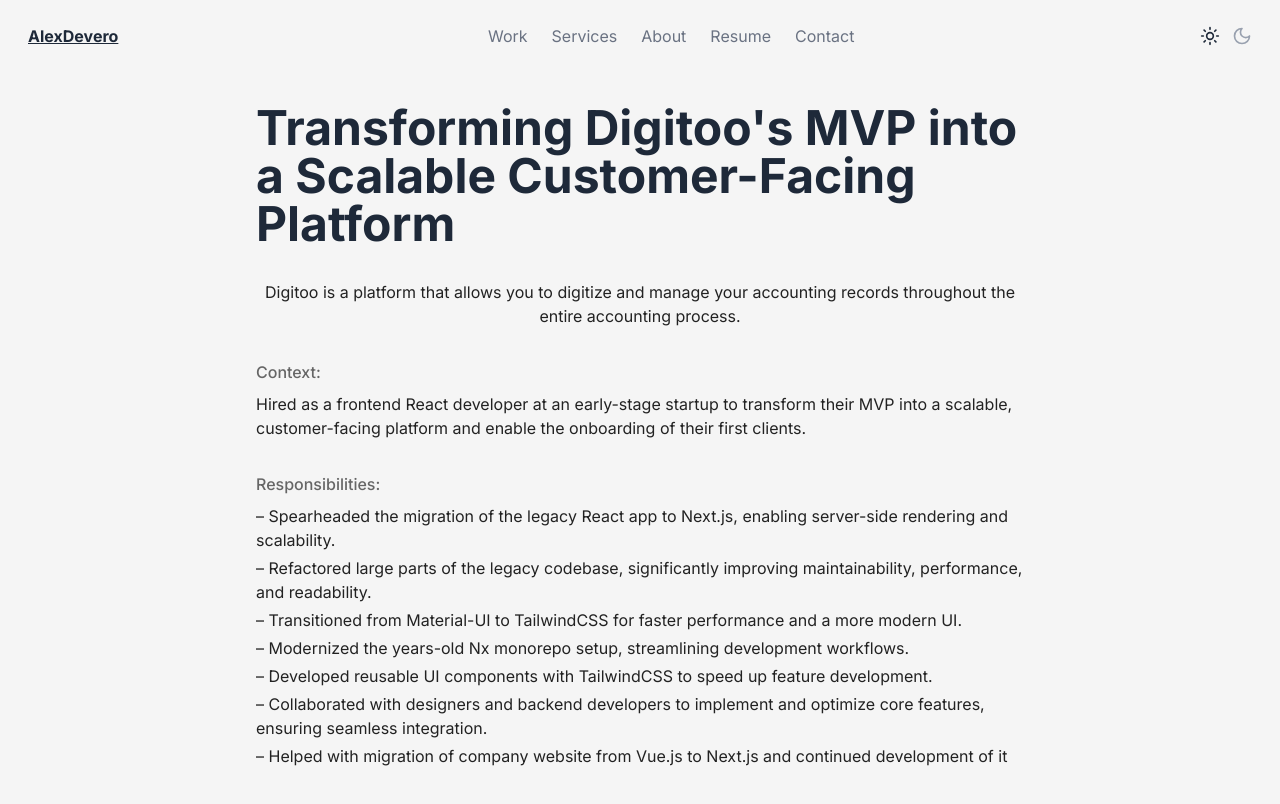
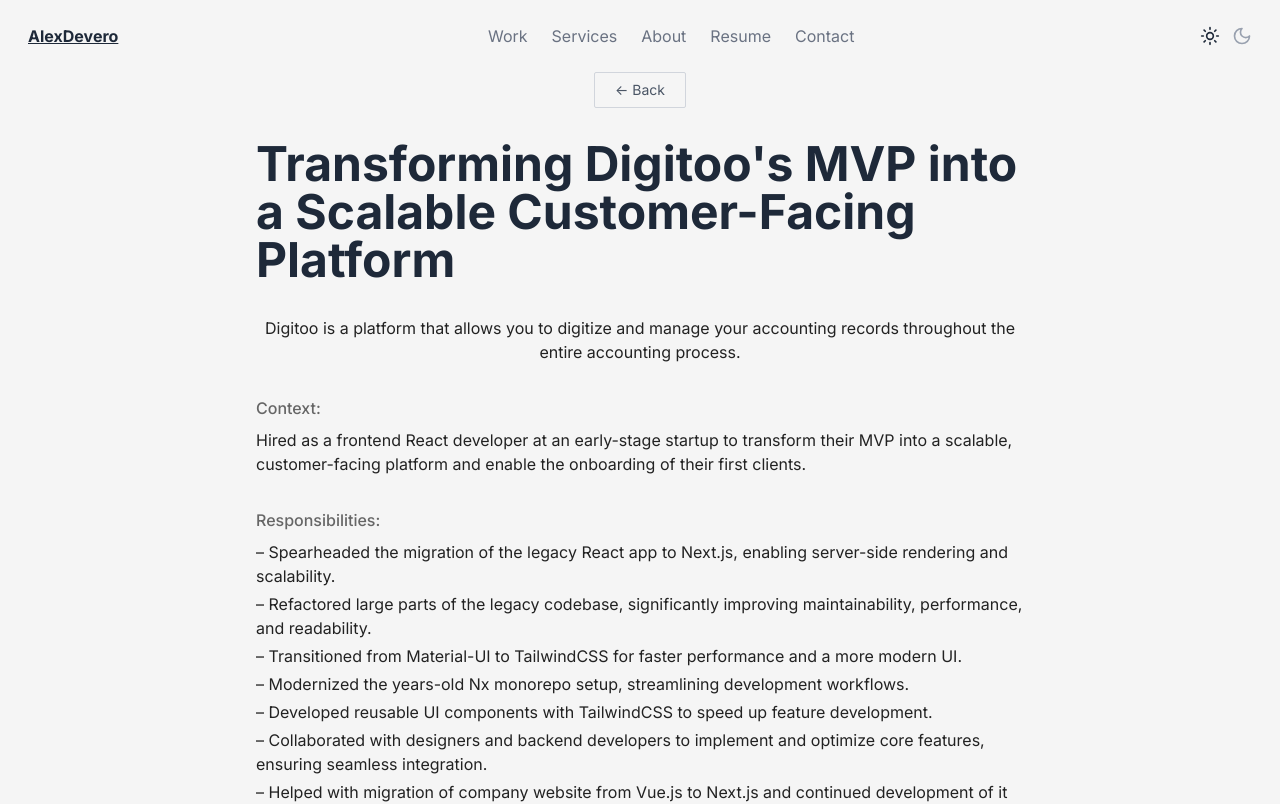
Before and after one commit to alexdevero/alex-devero-website-nextjs, a Next.js app: page /case-study/digitoo in a window 1280 px wide. Shown: the top 804 px of the page. Built offline with nearby package versions, Linux system fonts and the light colour scheme; no server answers; some icons are missing; what next-recaptcha-v3 would draw is missing.

Commit message:
fix: add back btn to existing case study pages

```diff
--- a/src/components/Pages/CaseStudy/Cdn77/Cdn77CaseStudyPage.tsx
+++ b/src/components/Pages/CaseStudy/Cdn77/Cdn77CaseStudyPage.tsx
@@ -1,3 +1,4 @@
+import { Button } from '@/components/Button'
 import { Card } from '@/components/Card/Card'
 import { Cta } from '@/components/Cta/Cta'
 import { DefaultLayout } from '@/components/DefaultLayout'
@@ -10,6 +11,10 @@ import { getWorkDuration } from './utils'
 
 export const Cdn77CaseStudyPage = () => (
   <DefaultLayout>
+    <Button href={routers.work} variant="outline">
+      {'<- Back'}
+    </Button>
+
     <div className="mx-auto flex w-full max-w-3xl flex-col gap-6">
       <div className="flex flex-col items-center">
         <Typography as="h1" className="mb-4 max-w-3xl" variant="h1">
@@ -29,7 +34,7 @@ export const Cdn77CaseStudyPage = () => (
       </div>
 
       <Card fitContent>
-        <Typography as="h2" centered={false} className="mb-3! mt-0!" variant="h4">
+        <Typography as="h2" centered={false} className="mt-0! mb-3!" variant="h4">
           Quick Results
         </Typography>
 
--- a/src/components/Pages/CaseStudy/Digitoo/DigitooCaseStudyPage.tsx
+++ b/src/components/Pages/CaseStudy/Digitoo/DigitooCaseStudyPage.tsx
@@ -1,11 +1,17 @@
+import { Button } from '@/components/Button'
 import { Cta } from '@/components/Cta/Cta'
 import { DefaultLayout } from '@/components/DefaultLayout'
 import { Typography } from '@/components/Typography'
+import { routers } from '@/constants/router'
 
 import { impactAchievements, keyLearnings, responsibilities } from './data'
 
 export const DigitooCaseStudyPage = () => (
   <DefaultLayout>
+    <Button href={routers.work} variant="outline">
+      {'<- Back'}
+    </Button>
+
     <div className="flex flex-col items-center">
       <Typography as="h1" className="max-w-3xl" variant="h1">
         Transforming Digitoo&apos;s MVP into a Scalable Customer-Facing Platform
--- a/src/components/Pages/CaseStudy/Persoo/PersooCaseStudyPage.tsx
+++ b/src/components/Pages/CaseStudy/Persoo/PersooCaseStudyPage.tsx
@@ -1,8 +1,10 @@
 import type { FC } from 'react'
 
+import { Button } from '@/components/Button'
 import { Cta } from '@/components/Cta/Cta'
 import { DefaultLayout } from '@/components/DefaultLayout'
 import { Typography } from '@/components/Typography'
+import { routers } from '@/constants/router'
 
 import {
   impactAchievements,
@@ -15,6 +17,10 @@ import {
 
 export const PersooCaseStudyPage: FC = () => (
   <DefaultLayout>
+    <Button href={routers.work} variant="outline">
+      {'<- Back'}
+    </Button>
+
     <div className="flex flex-col items-center">
       <Typography as="h1" className="max-w-3xl" variant="h1">
         From Developer to Founder: Driving Innovation and Leadership at Persoo
```
